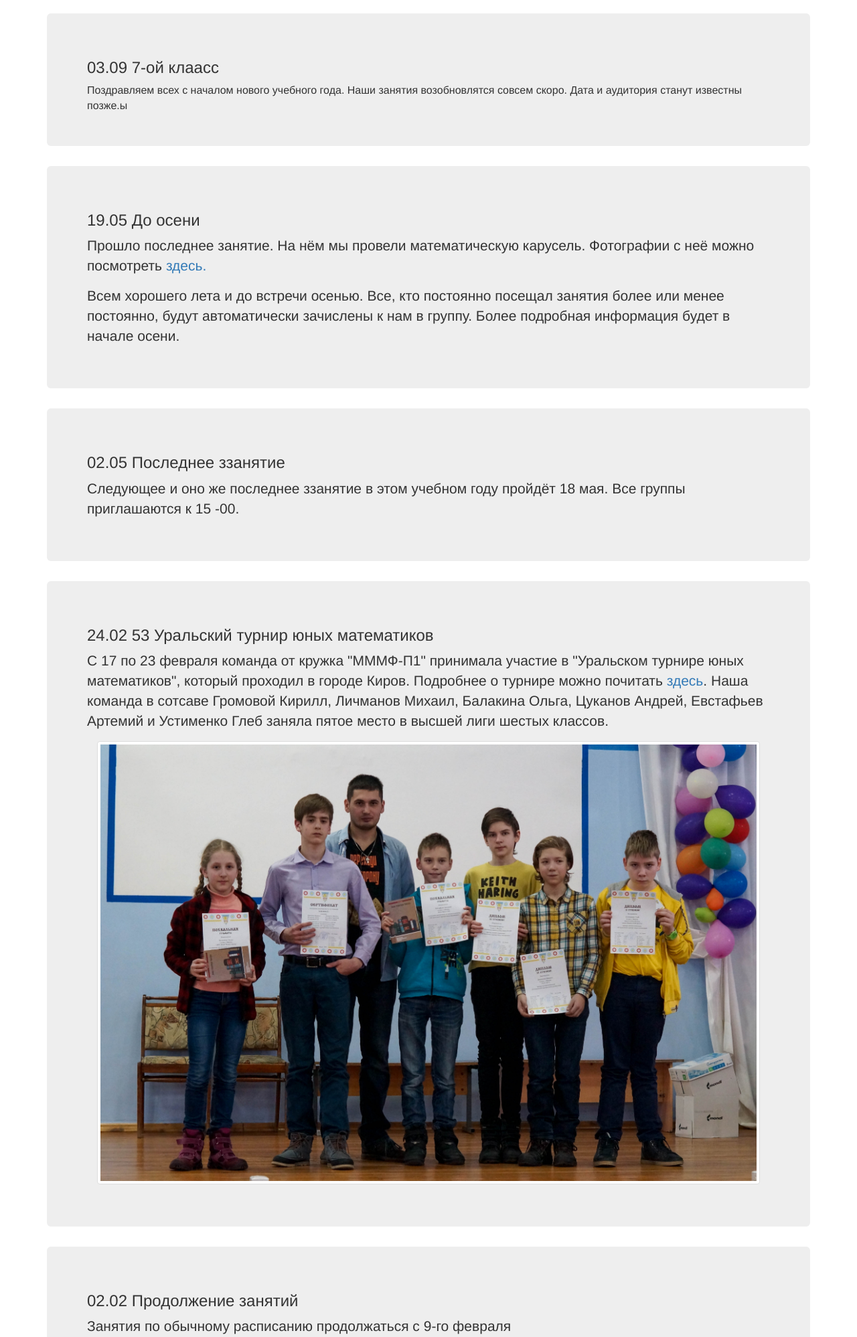
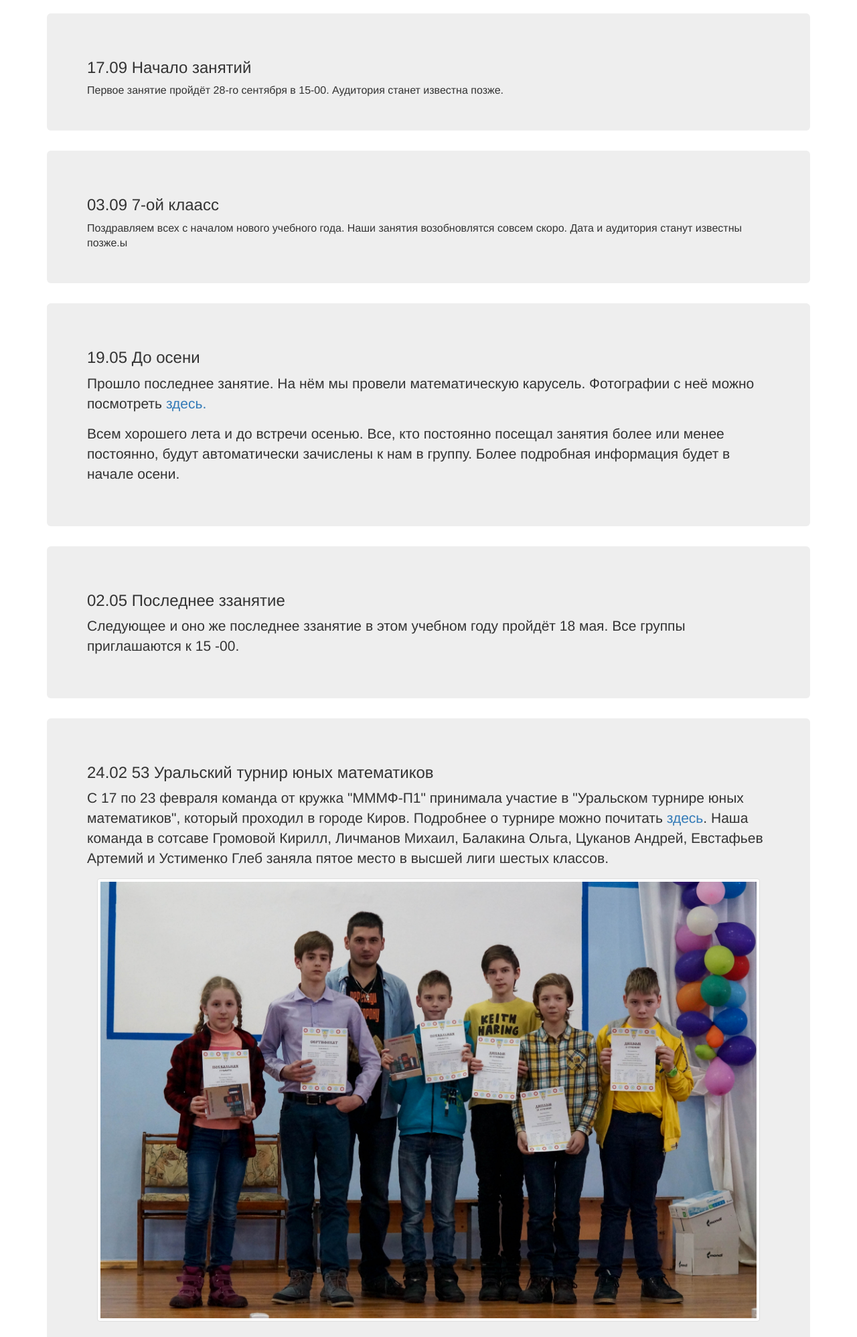
Before and after one commit to matemax/test_site, a Flask app: page /news in a window 1280 px wide. Shown: the part 52-2049 px from the top of the page at 67% size. Run offline with Flask 2, Linux system fonts and the light colour scheme; some libraries are stand-ins or nearby versions.

Commit message:
update news

```diff
--- a/app/templates/news.html
+++ b/app/templates/news.html
@@ -3,6 +3,15 @@
 
 {% block content %}
     <div class="container">
+        <div class="jumbotron">
+
+            <h3>
+                17.09 Начало занятий
+            </h3>
+            <font size="3">
+                Первое занятие пройдёт 28-го сентября в 15-00. Аудитория станет известна позже.
+            </font>
+        </div>
         <div class="jumbotron">
 
             <h3>
```
